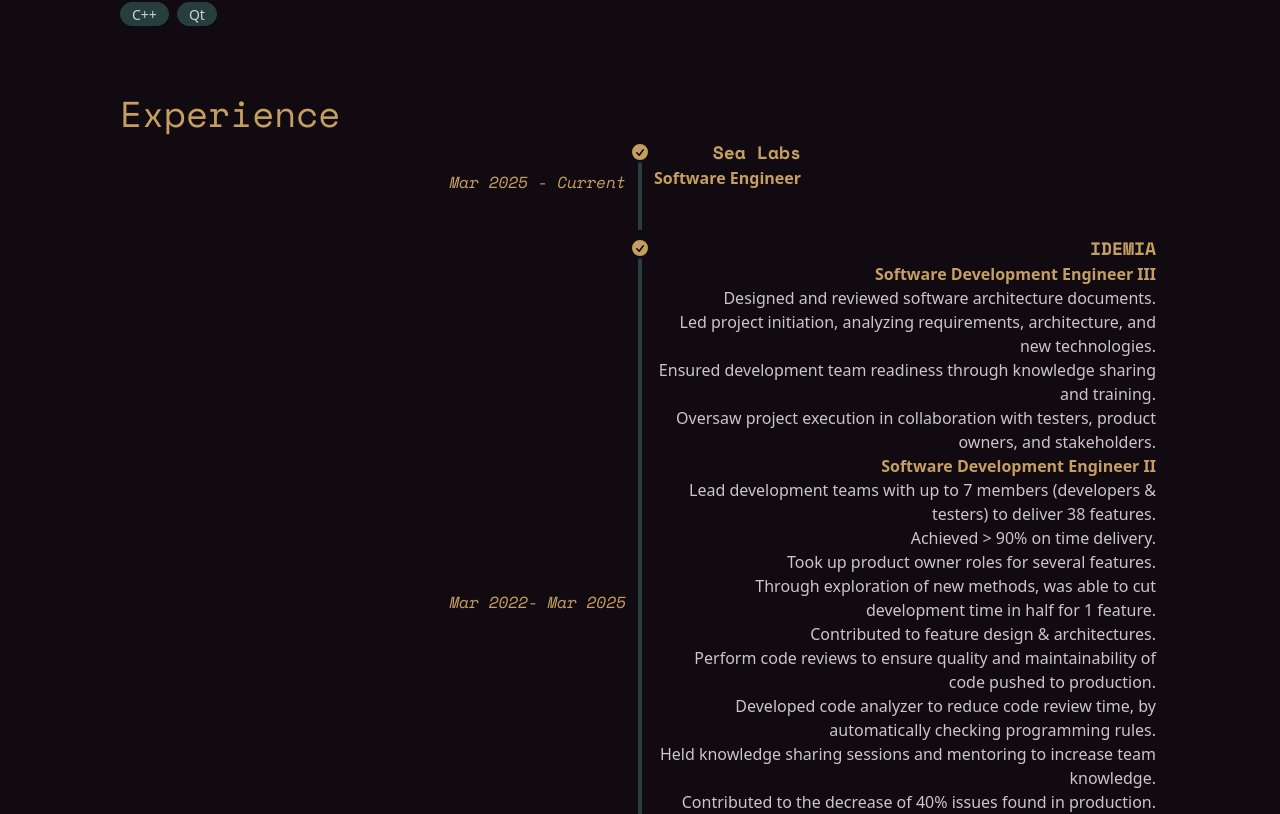
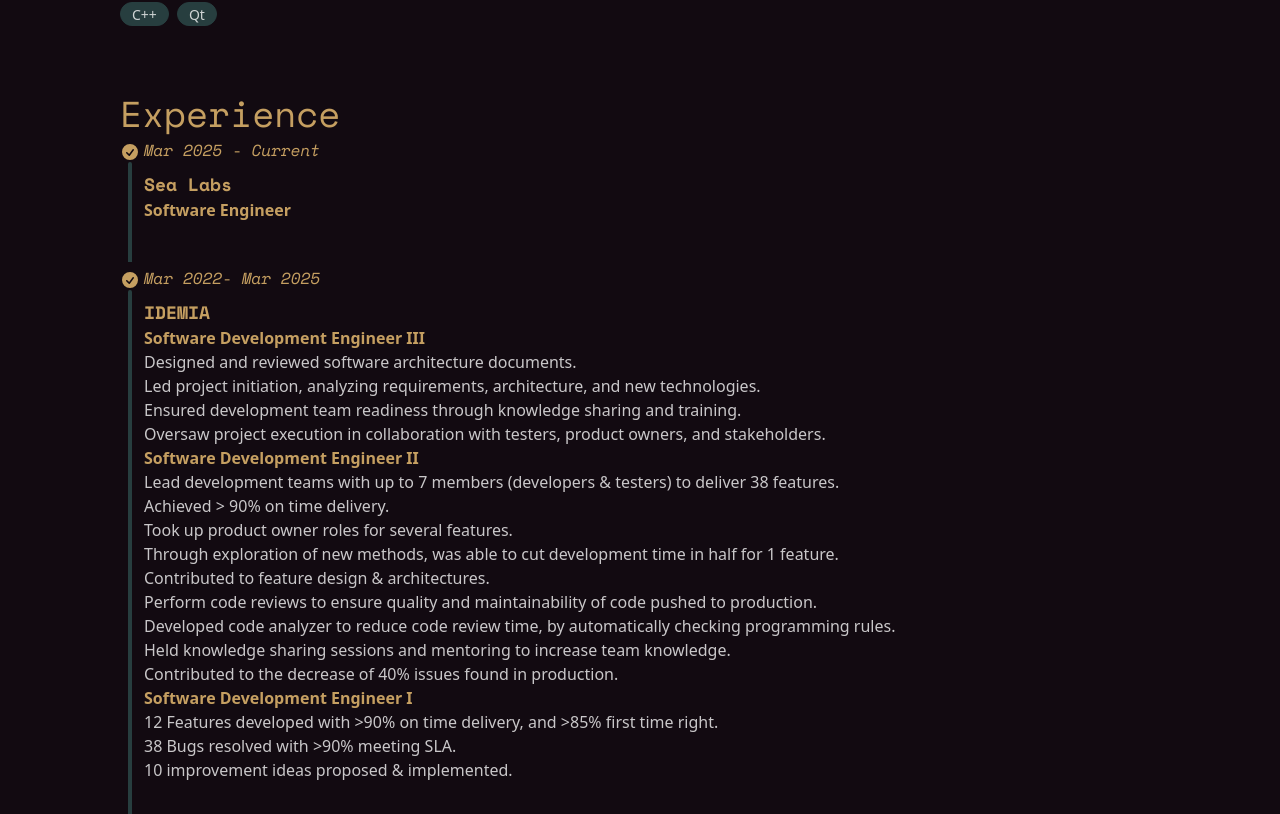
Before and after one commit to razzzp/razzzp.github.io, a Next.js app: page / in a window 1280 px wide. Shown: the part 1826-2640 px from the top of the page. Built offline with nearby package versions, Linux system fonts and the light colour scheme.

Commit message:
fix navbar z-index

```diff
--- a/src/app/page.tsx
+++ b/src/app/page.tsx
@@ -25,7 +25,7 @@
 function NavBar(props: {items : {text: string,link: string}[]}){
   return (
     <>
-      <nav className="sticky top-0 py-4 px-20 bg-base-300">
+      <nav className="sticky top-0 py-4 px-20 bg-base-300 z-1">
         <ul className="flex justify-center">
           {
             props.items.map((item, idx) => {
@@ -131,11 +131,10 @@
 function ExperienceTimeline() {
   return (
     <>
-    <ul className="timeline timeline-snap-icon max-md:timeline-compact timeline-vertical">
+    <ul className="timeline timeline-snap-icon timeline-compact timeline-vertical">
     {
       experiences.map((exp,idx,arr)=>{
         return (
-          <>
           <li key={idx}>
             <div className="timeline-middle">
               <svg
@@ -152,7 +151,7 @@
               </svg>
             </div>
             <div className="timeline-start"><time className="font-mono italic">{dispDate(exp.startDate)}{exp.endDate? `- ${dispDate(exp.endDate)}`: " - Current"}</time></div>
-              <div className="timeline-end mb-10 md:text-end">
+            <div className="timeline-end mb-10">
               <div className="text-lg font-black font-mono">{exp.title}</div>
               <ul>
               {
@@ -164,7 +163,6 @@
             </div>
             <hr className={idx != arr.length-1 ?  "bg-secondary" : ""}/>
           </li>
-          </>
         )
       })
     }
```
Lines whose indentation alone changed are shown as unchanged.
